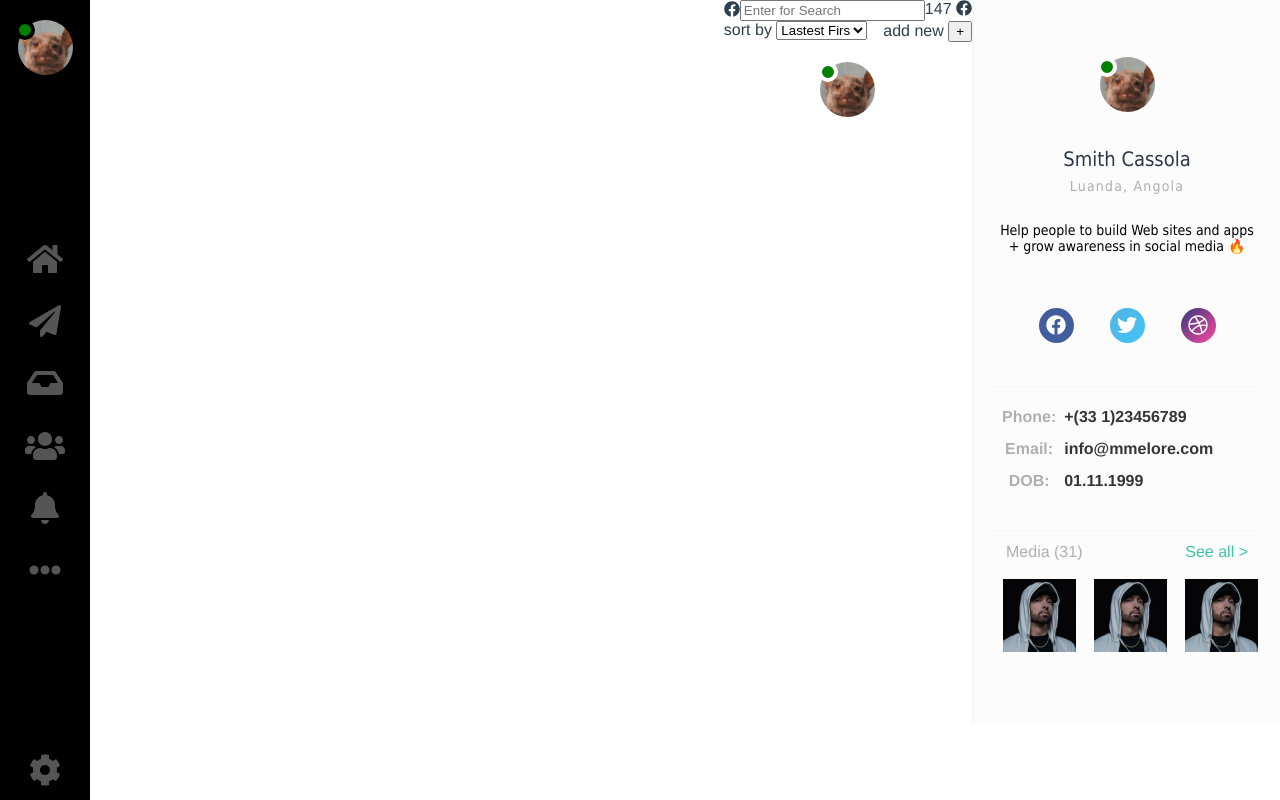
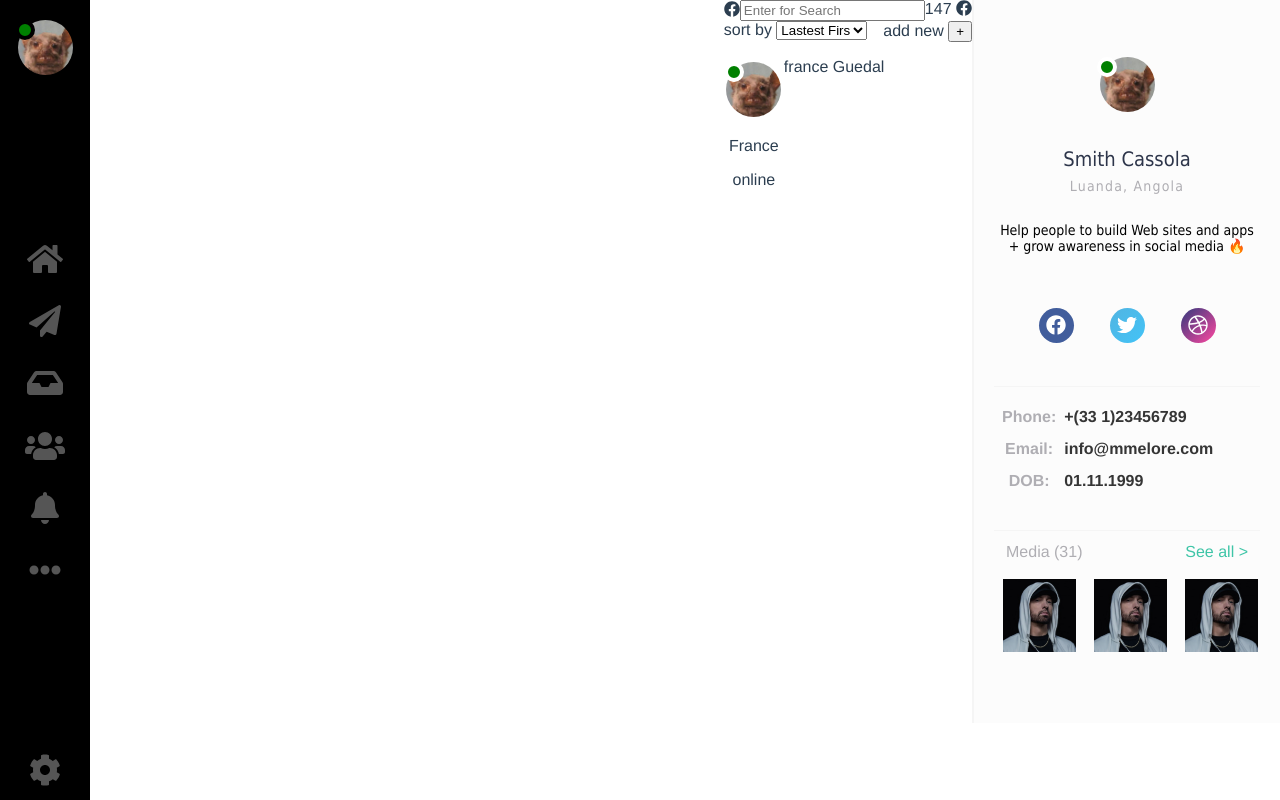
Before and after one commit to france00mf/chat, a Vue app: page / in a window 1280 px wide. Built offline with nearby package versions, Linux system fonts and the light colour scheme.

Commit message:
build: positioned items on card

```diff
--- a/src/components/home/message-room/Cards.vue
+++ b/src/components/home/message-room/Cards.vue
@@ -1,6 +1,15 @@
 <template>
     <div class="card">
-        <user-avatar borderProps="4px solid white"></user-avatar>
+        <div class="card-row">
+            <user-avatar borderProps="4px solid white"></user-avatar>
+            <div class="card-column">
+                <p>France</p>
+                <p>online</p>
+            </div>
+        </div>
+        <div class="card-row">
+            <p>france Guedal</p>
+        </div>
     </div>
 </template>
 
@@ -12,3 +21,15 @@ export default {
     }
 }
 </script>
+
+<style>
+.card{
+display: flex;
+}
+.card-row{
+    flex-direction: row;
+}
+.card-column{
+    flex-direction: column;
+}
+</style>
```
